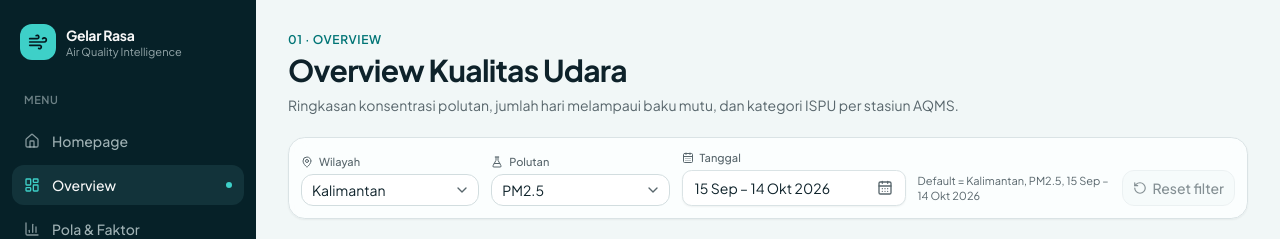
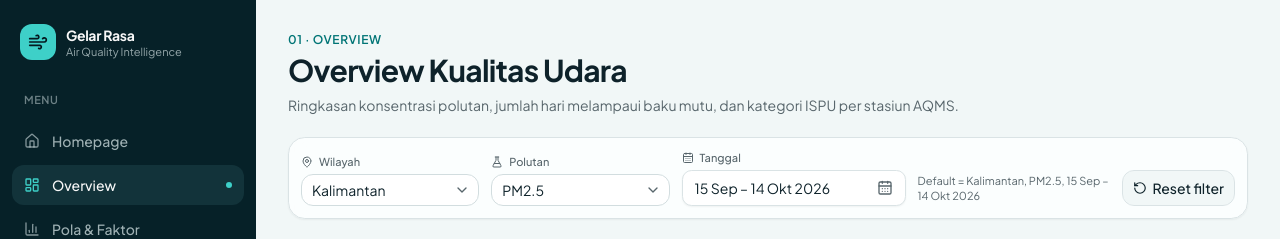
Before and after one commit to 17rozanhibrizi-sudo/udara, a Next.js app: page /overview in a window 1280 px wide. Shown: the top 239 px of the page. Built offline with nearby package versions, Linux system fonts and the light colour scheme.

Commit message:
filter-context.tsx

```diff
--- a/components/dashboard/filter-context.tsx
+++ b/components/dashboard/filter-context.tsx
@@ -1,7 +1,7 @@
 "use client"
 
 import { createContext, useCallback, useContext, useMemo, useState } from "react"
-import { DEFAULT_RANGE, type DateRange, type Disease, type Pollutant, type Region } from "@/lib/data"
+import { DATA_MAX, DATA_MIN, DEFAULT_RANGE, type DateRange, type Disease, type Pollutant, type Region } from "@/lib/data"
 
 type FilterState = {
   region: Region
@@ -10,6 +10,7 @@ type FilterState = {
   disease: Disease
 }
 
+/** Kondisi awal saat halaman pertama dibuka: ringan (30 hari terakhir data). */
 export const DEFAULT_FILTERS: FilterState = {
   region: "kalimantan",
   pollutant: "PM2.5",
@@ -17,9 +18,23 @@ export const DEFAULT_FILTERS: FilterState = {
   disease: "ISPA",
 }
 
+/**
+ * Kondisi setelah tombol [Reset filter] sesuai spesifikasi:
+ * Semua Wilayah, Semua Polutan, seluruh periode observasi.
+ * "ALL" sudah didukung di runtime (POLLUTANT_OPTIONS + resolvePollutant); cast dipakai agar tipe Pollutant halaman lain tidak berubah.
+ * Penyakit: belum ada opsi "Semua Penyakit" di DISEASES, jadi tetap ISPA sampai halaman Dampak Kesehatan dikerjakan.
+ */
+export const RESET_FILTERS: FilterState = {
+  region: "nasional",
+  pollutant: "ALL" as unknown as Pollutant,
+  range: { from: DATA_MIN, to: DATA_MAX },
+  disease: "ISPA",
+}
+
 type FilterContextValue = FilterState & {
   setFilter: <K extends keyof FilterState>(key: K, value: FilterState[K]) => void
   reset: () => void
+  /** true bila filter sudah sama dengan kondisi hasil Reset (tombol Reset dinonaktifkan) */
   isDefault: boolean
 }
 
@@ -32,7 +47,7 @@ export function FilterProvider({ children }: { children: React.ReactNode }) {
     setState((prev) => ({ ...prev, [key]: value }))
   }, [])
 
-  const reset = useCallback(() => setState(DEFAULT_FILTERS), [])
+  const reset = useCallback(() => setState(RESET_FILTERS), [])
 
   const value = useMemo(
     () => ({
@@ -40,11 +55,11 @@ export function FilterProvider({ children }: { children: React.ReactNode }) {
       setFilter,
       reset,
       isDefault:
-        state.region === DEFAULT_FILTERS.region &&
-        state.pollutant === DEFAULT_FILTERS.pollutant &&
-        state.disease === DEFAULT_FILTERS.disease &&
-        state.range.from === DEFAULT_FILTERS.range.from &&
-        state.range.to === DEFAULT_FILTERS.range.to,
+        state.region === RESET_FILTERS.region &&
+        state.pollutant === RESET_FILTERS.pollutant &&
+        state.disease === RESET_FILTERS.disease &&
+        state.range.from === RESET_FILTERS.range.from &&
+        state.range.to === RESET_FILTERS.range.to,
     }),
     [state, setFilter, reset],
   )
```
